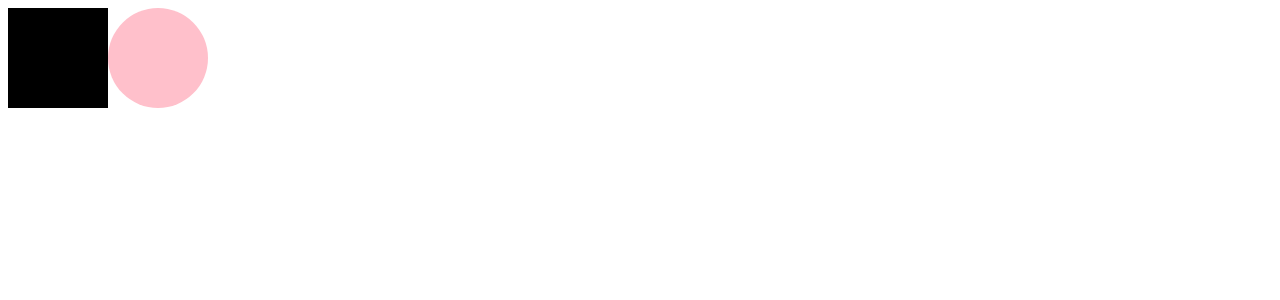
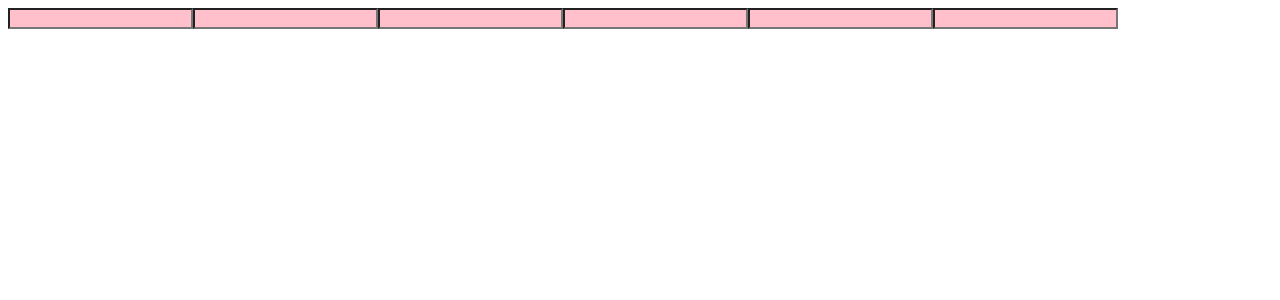
Before and after one commit to dominopiece/react-master, a React (Create React App) app in the folder react-master/: page / in a window 1280 px wide. Shown: the top 300 px of the page. Built offline with nearby package versions, Linux system fonts and the light colour scheme.

Commit message:
as, attrs - styled-components

```diff
--- a/react-master/src/App.js
+++ b/react-master/src/App.js
@@ -9,15 +9,32 @@ function App() {
     width: 100px;
     height: 100px;
   `;
-
   const Circle = styled(Box)`
     border-radius: 50px;
+  `;
+  const Btn = styled.button`
+    color: white;
+    background-color: pink;
+    border: 0;
+    border-radius: 15px;
+  `;
+  const Input = styled.input.attrs({required: true, minLength: 10})`
+  background-color: pink;
   `;
 
   return (
     <Fater>
-      <Box bgColor="black" />
-      <Circle bgColor="pink" />
+      {/* <Box bgColor="black" /> */}
+      {/* <Circle bgColor="pink" /> */}
+      {/* <Btn>Log in</Btn>
+      <Btn as="a" href="https://www.google.com/">Log in</Btn>
+      <Btn as="h1">Log in</Btn> */}
+      <Input />
+      <Input />
+      <Input />
+      <Input />
+      <Input />
+      <Input />
     </Fater>
   );
 }
```
